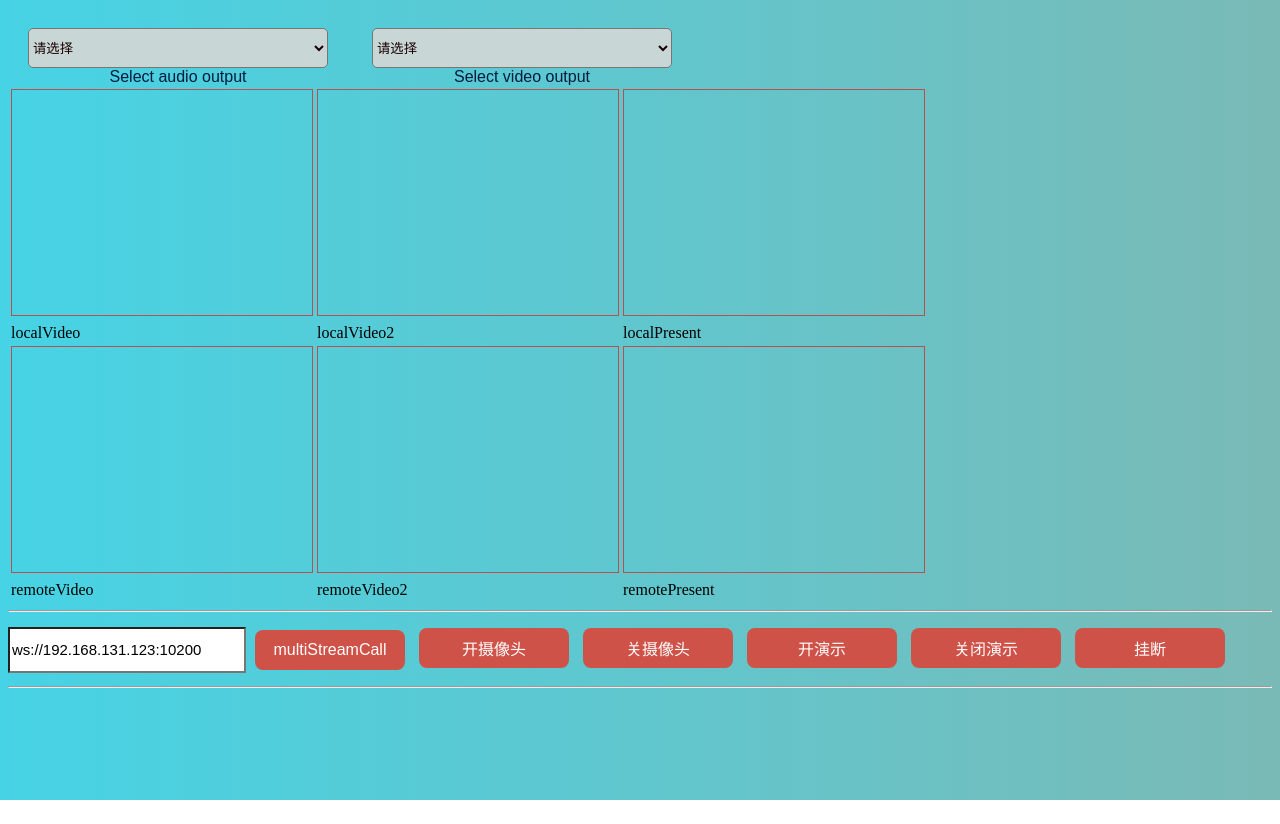
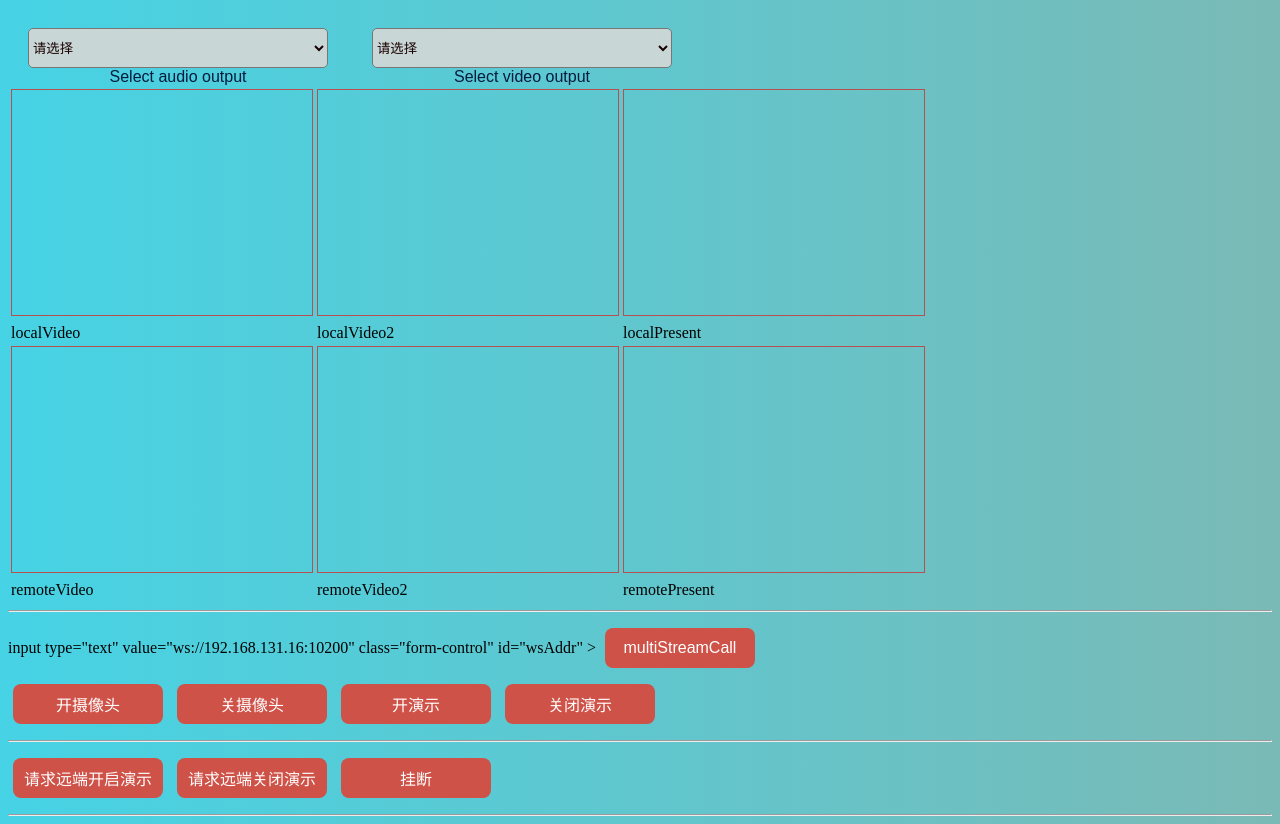
Before and after one commit to he-juan/WFU_ScreenShare, a website with bundled scripts: page index.html in a window 1280 px wide. Before the commit the page ends 800 px from the top, so only its background shows below. Built offline with nearby package versions, Linux system fonts and the light colour scheme.

Commit message:
add remoteControl

```diff
--- a/index.html
+++ b/index.html
@@ -78,13 +78,17 @@
 <!--操作区-->
 <div>
     <!--本地服务器-->
-    <input type="text" value="ws://192.168.131.123:10200" class="form-control" id="wsAddr" >
+    input type="text" value="ws://192.168.131.16:10200" class="form-control" id="wsAddr" >
     <button type="button" class="btn btn-default" onclick="multiStreamCall();">multiStreamCall</button>
+    <br/>
     <button type="button" class="btn btn-default" id="startVideoShare" onclick="videoOperation(1)">开摄像头</button>
     <button type="button" class="btn btn-default" id="stopVideoShare" onclick="videoOperation(0)">关摄像头</button>
     <button type="button" class="btn btn-default" id="startPresent" onclick="startPresent(1)">开演示</button>
     <button type="button" class="btn btn-default" id="pausePresent" hidden onclick="presentPauseOperation()">暂停演示</button>
     <button type="button" class="btn btn-default" id="stopPresent" onclick="startPresent(0)">关闭演示</button>
+    <hr/>
+    <button type="button" class="btn btn-default" id="openRemotePresent" onclick="openRemoteScreenShare()">请求远端开启演示</button>
+    <button type="button" class="btn btn-default" id="startRemotePresent" onclick="stopRemoteScreenShare()">请求远端关闭演示</button>
     <button type="button" class="btn btn-default" onclick="hangup()">挂断</button>
     <hr>
 </div>
```
